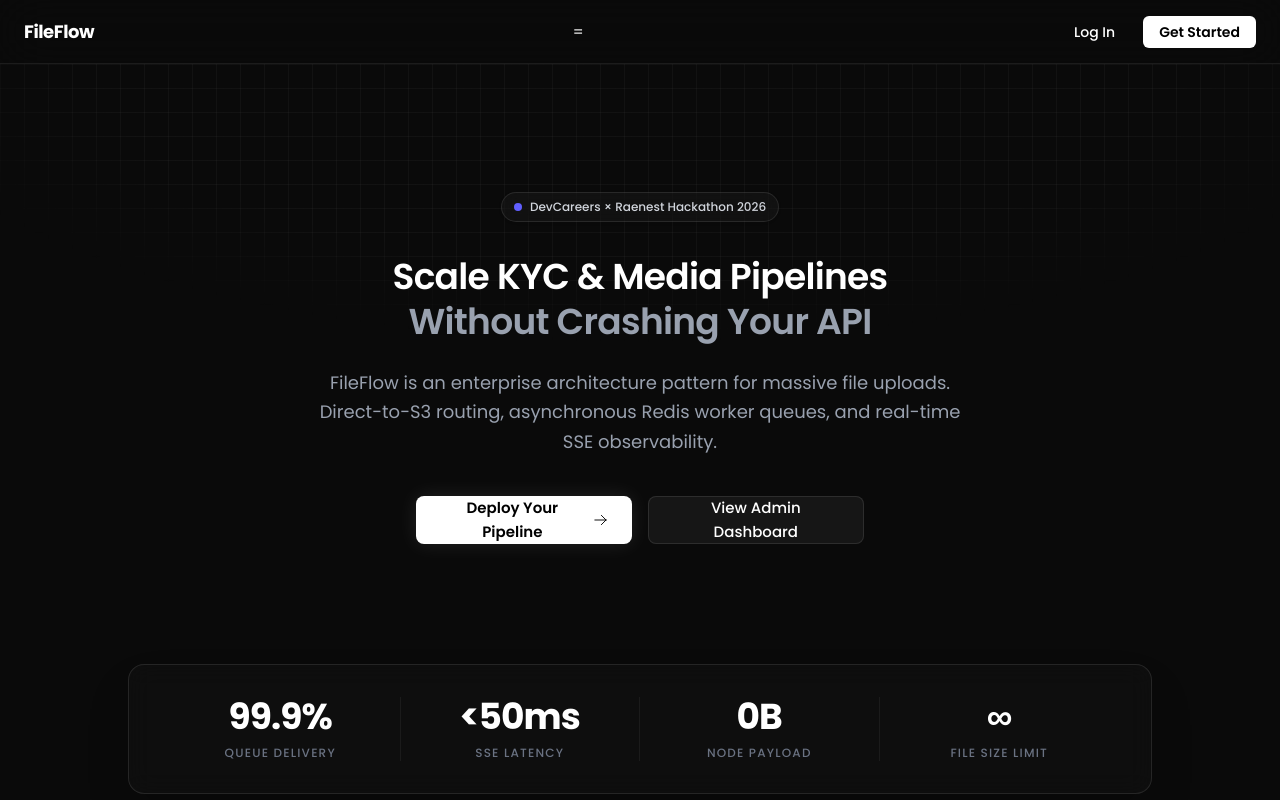
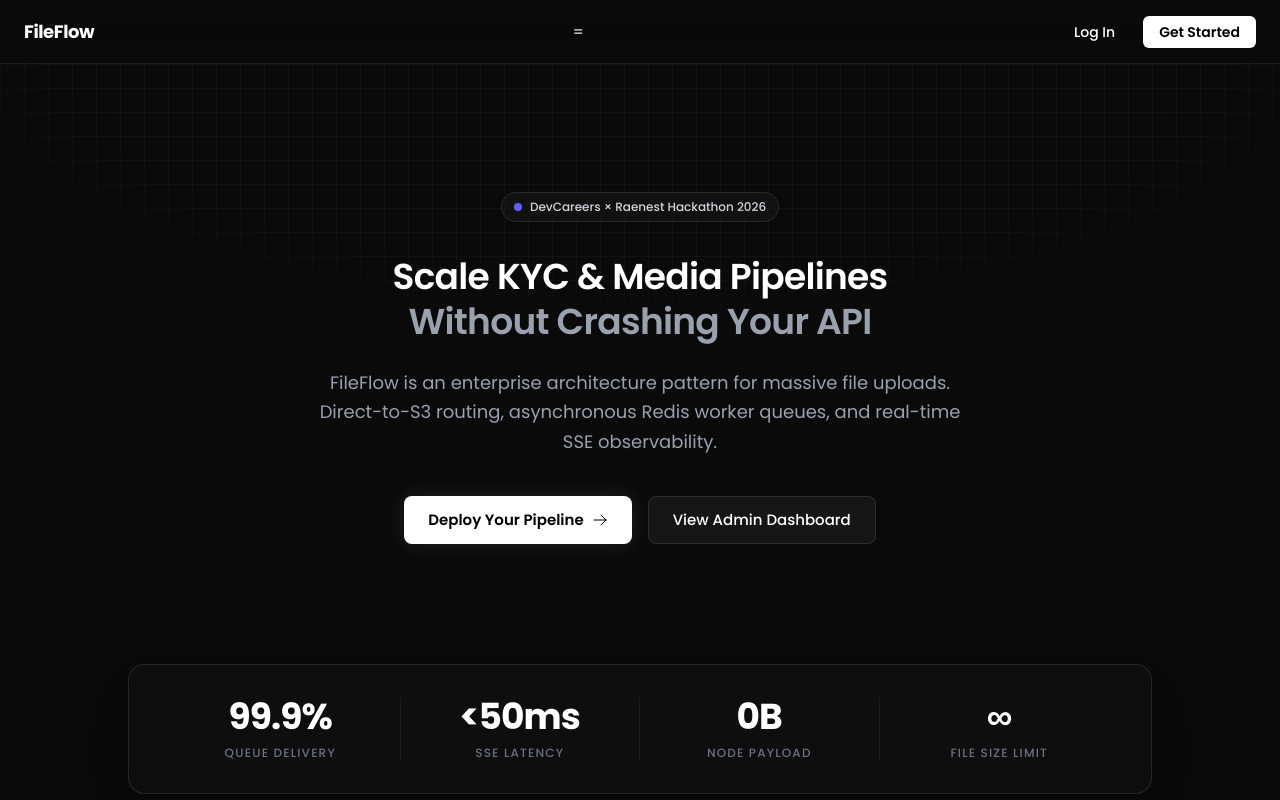
Before and after one commit to o1-spec/File-flow, a Next.js app in the folder frontend/: page / in a window 1280 px wide. Shown: the top 800 px of the page. Built offline with nearby package versions, Linux system fonts and the light colour scheme.

Commit message:
added ui fixes

```diff
--- a/frontend/src/app/page.tsx
+++ b/frontend/src/app/page.tsx
@@ -29,7 +29,7 @@
             FileFlow is an enterprise architecture pattern for massive file uploads. Direct-to-S3 routing, asynchronous Redis worker queues, and real-time SSE observability.
           </p>
 
-          <div className="flex flex-col sm:flex-row gap-4 justify-center w-full max-w-md">
+          <div className="flex flex-col sm:flex-row gap-4 justify-center w-full max-w-lg">
             <Link href="/register" className="group flex items-center justify-center gap-2 h-12 px-6 rounded-lg bg-white text-black font-semibold hover:bg-gray-200 transition-all shadow-[0_0_20px_rgba(255,255,255,0.1)]">
               Deploy Your Pipeline
               <ArrowRightIcon className="w-4 h-4 group-hover:translate-x-1 transition-transform" />
```
